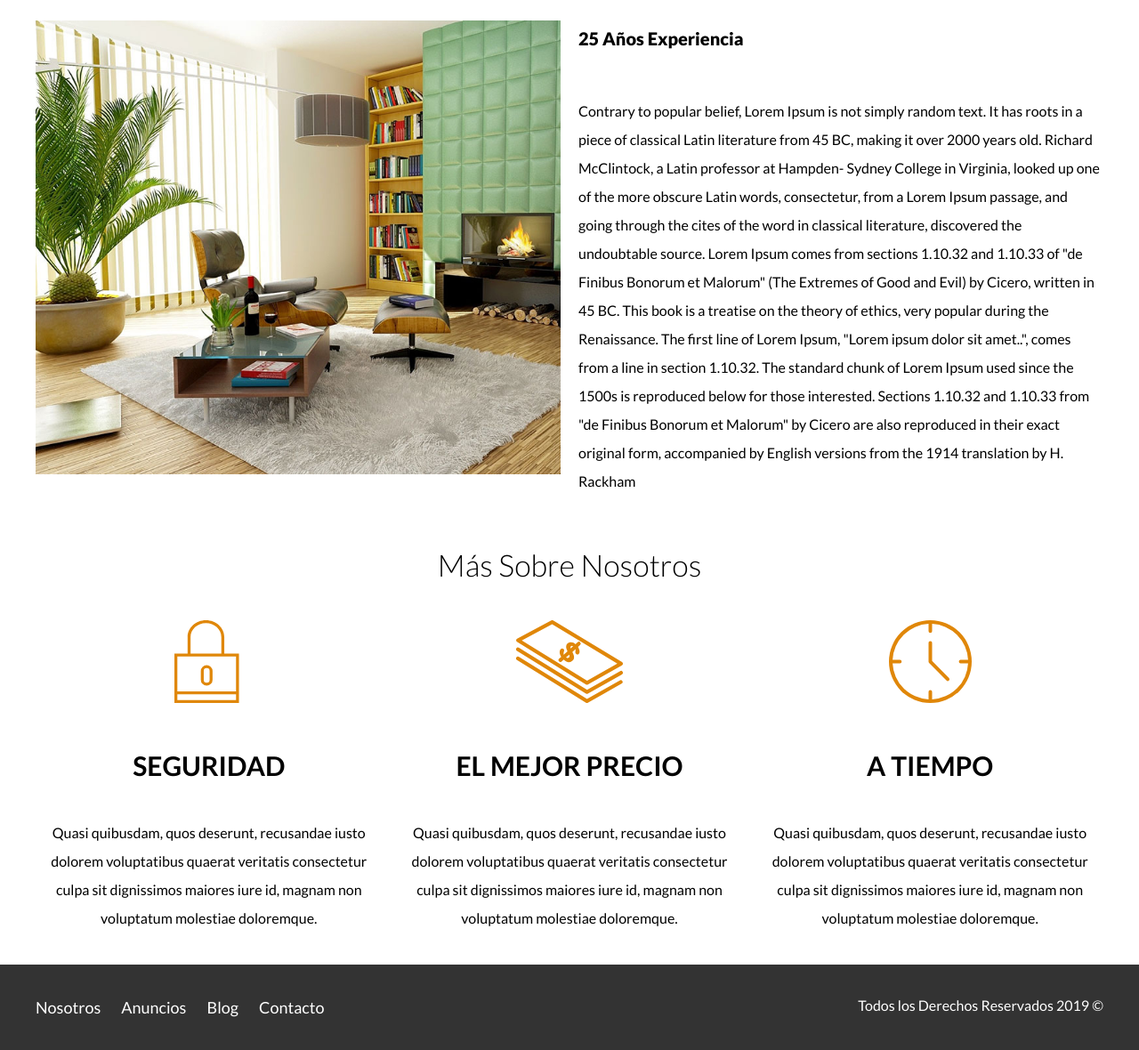
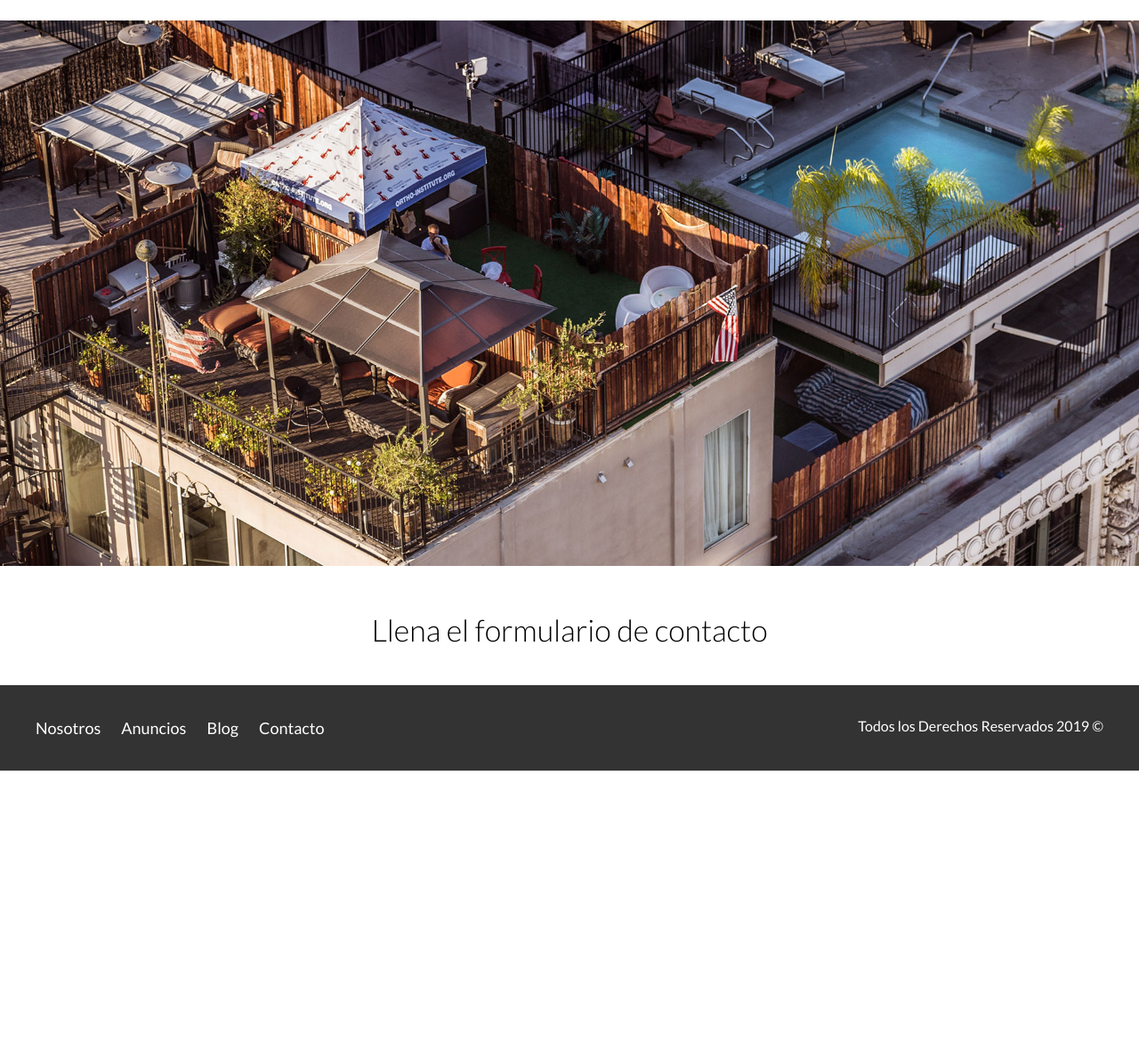
Before and after one commit to cormontes/pagina1, a plain HTML site: page contacto.html in a window 1280 px wide. Shown: the part 238-1418 px from the top of the page at 89% size. After the commit the page ends 1104 px from the top, so only its background shows below. Drawn offline with Linux system fonts and the light colour scheme.

Commit message:
Pagina de Contacto

```diff
--- a/contacto.html
+++ b/contacto.html
@@ -25,56 +25,16 @@
                     <a href="blog.html">Blog</a>
                     <a href="contacto.html">Contacto</a>
                 </nav>
-
             </div>
         </div> <!-- hasta el contenedor -->
     </header>
 
-    <main class="contenedor">
-        <h1 class="centrar-texto fw-300">Conoces Sobre Nosotros</h1>
-        <div class="contenido-nosotros">
-            <div class="imagen">
-                <img src="img/nosotros.jpg" alt="Imagen sobre Nosotros">
-            </div>
-            <div class="texto-nosotros">
-                <blockquote>25 Años Experiencia</blockquote>
-                <p>Contrary to popular belief, Lorem Ipsum is not simply random text. It has roots in a piece of classical Latin
-                     literature from 45 BC, making it over 2000 years old. Richard McClintock, a Latin professor at Hampden-
-                     Sydney College in Virginia, looked up one of the more obscure Latin words, consectetur, from a Lorem Ipsum passage,
-                     and going through the cites of the word in classical literature, discovered the undoubtable source. Lorem Ipsum
-                      comes from sections 1.10.32 and 1.10.33 of "de Finibus Bonorum et Malorum" (The Extremes of Good and Evil) by
-                      Cicero, written in 45 BC. This book is a treatise on the theory of ethics, very popular during the Renaissance.
-                       The first line of Lorem Ipsum, "Lorem ipsum dolor sit amet..", comes from a line in section 1.10.32.
+    <h1 class="fw-300 centrar-texto">Contacto</h1>
+    <img src="img/destacada3.jpg" alt="Imagen Principal">
 
-                    The standard chunk of Lorem Ipsum used since the 1500s is reproduced below for those interested. Sections 1.10.32
-                     and 1.10.33 from "de Finibus Bonorum et Malorum" by Cicero are also reproduced in their exact original form, accompanied
-                      by English versions from the 1914 translation by H. Rackham</p>
-            </div>
-        </div>
+    <main class="contenedor seccion contenido-centrado">
+        <h2 class="fw-300 centrar-texto">Llena el formulario de contacto</h2>
     </main>
-    <section class="contenedor seccion">
-            <h2 class="fw-300 centrar-texto">Más Sobre Nosotros</h2>
-
-            <div class="iconos-nosotros">
-                <div class="icono">
-                    <img src="img/icono1.svg" alt="Icono Seguridad">
-                    <h3>Seguridad</h3>
-                    <p>Quasi quibusdam, quos deserunt, recusandae iusto dolorem voluptatibus quaerat veritatis consectetur culpa sit dignissimos maiores iure id, magnam non voluptatum molestiae doloremque.</p>
-                </div>
-
-                <div class="icono">
-                    <img src="img/icono2.svg" alt="Icono Mejor Precio">
-                    <h3>El Mejor Precio</h3>
-                    <p>Quasi quibusdam, quos deserunt, recusandae iusto dolorem voluptatibus quaerat veritatis consectetur culpa sit dignissimos maiores iure id, magnam non voluptatum molestiae doloremque.</p>
-                </div>
-
-                <div class="icono">
-                    <img src="img/icono3.svg" alt="Icono a Tiempo">
-                    <h3>A Tiempo</h3>
-                    <p>Quasi quibusdam, quos deserunt, recusandae iusto dolorem voluptatibus quaerat veritatis consectetur culpa sit dignissimos maiores iure id, magnam non voluptatum molestiae doloremque.</p>
-                </div>
-            </div>
-    </section>
 
     <footer class="site-footer seccion">
         <div class="contenedor contenedor-footer">
@@ -87,5 +47,6 @@
             <p class="copyright">Todos los Derechos Reservados 2019 &copy; </p>
         </div>
     </footer>
+
 </body>
 </html>
```
Also changed, not shown: blog.html (+2 -2 lines), entrada.html (+12 -16 lines), index.html (+3 -3 lines).
